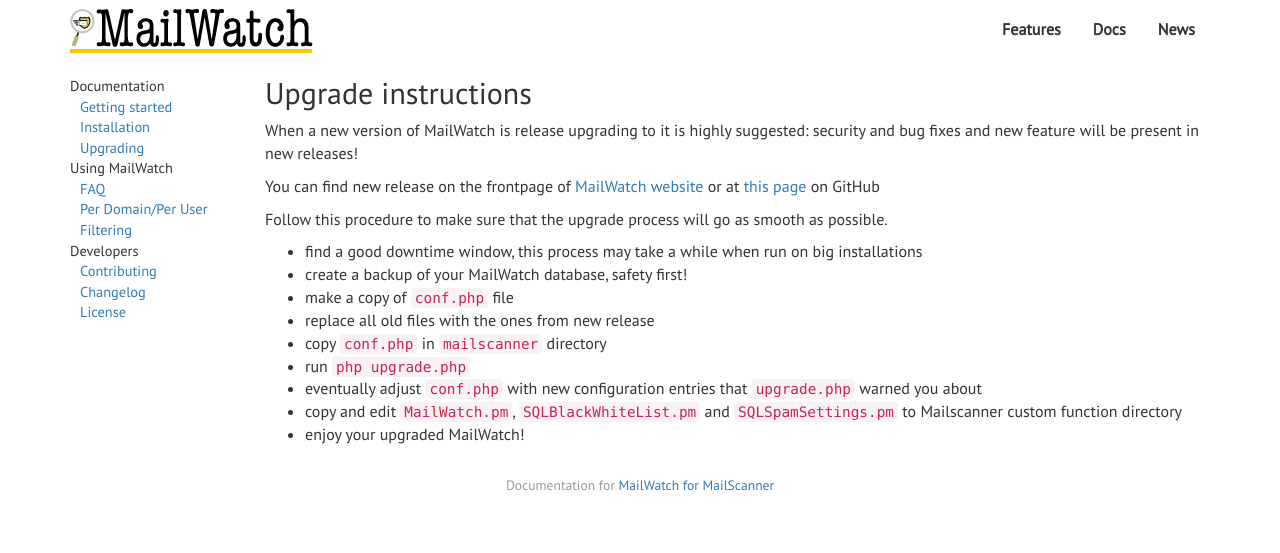
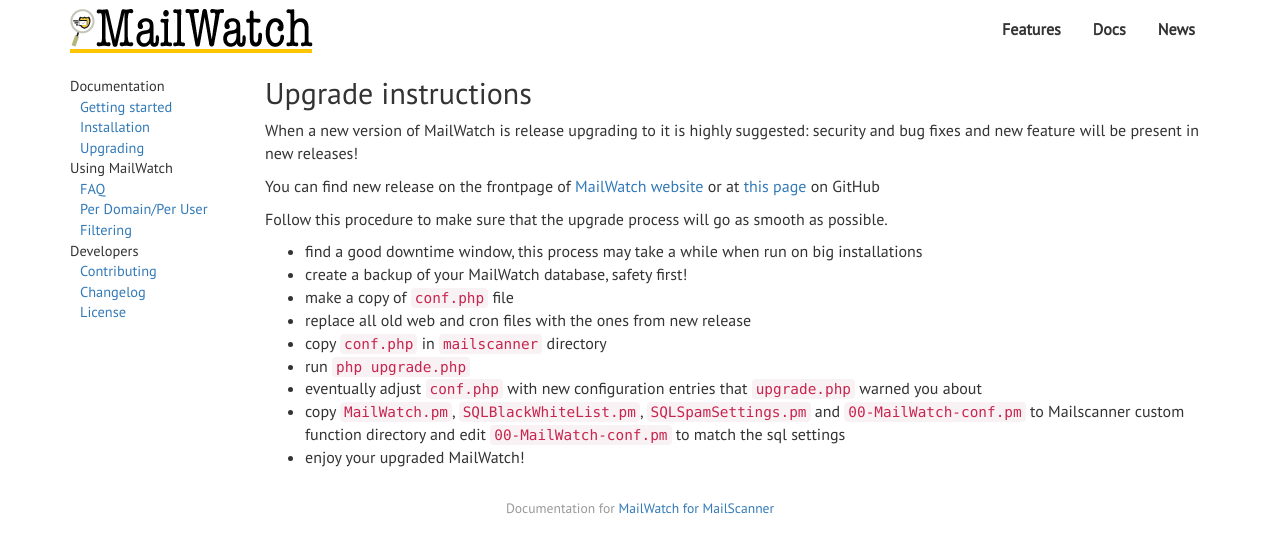
Before and after one commit to mailwatch/mailwatch-docs, a Jekyll site: the page built from _posts/2017-02-03-upgrading.md, in a window 1280 px wide. Shown: the top 553 px of the page. Built offline with Jekyll 4.4.1, drawn with Linux system fonts in a browser that asks for light colours; nearby versions of some CDN libraries.

Commit message:
Updated upgrade instructions for 1.2.0-rc5

```diff
--- a/_posts/2017-02-03-upgrading.md
+++ b/_posts/2017-02-03-upgrading.md
@@ -17,9 +17,9 @@ Follow this procedure to make sure that the upgrade process will go as smooth as
 * find a good downtime window, this process may take a while when run on big installations
 * create a backup of your MailWatch database, safety first!
 * make a copy of `conf.php` file
-* replace all old files with the ones from new release
+* replace all old web and cron files with the ones from new release
 * copy `conf.php` in `mailscanner` directory
 * run `php upgrade.php`
 * eventually adjust `conf.php` with new configuration entries that `upgrade.php` warned you about
-* copy and edit `MailWatch.pm`, `SQLBlackWhiteList.pm` and `SQLSpamSettings.pm` to Mailscanner custom function directory
+* copy `MailWatch.pm`, `SQLBlackWhiteList.pm`, `SQLSpamSettings.pm` and `00-MailWatch-conf.pm` to Mailscanner custom function directory and edit `00-MailWatch-conf.pm` to match the sql settings
 * enjoy your upgraded MailWatch!
```
